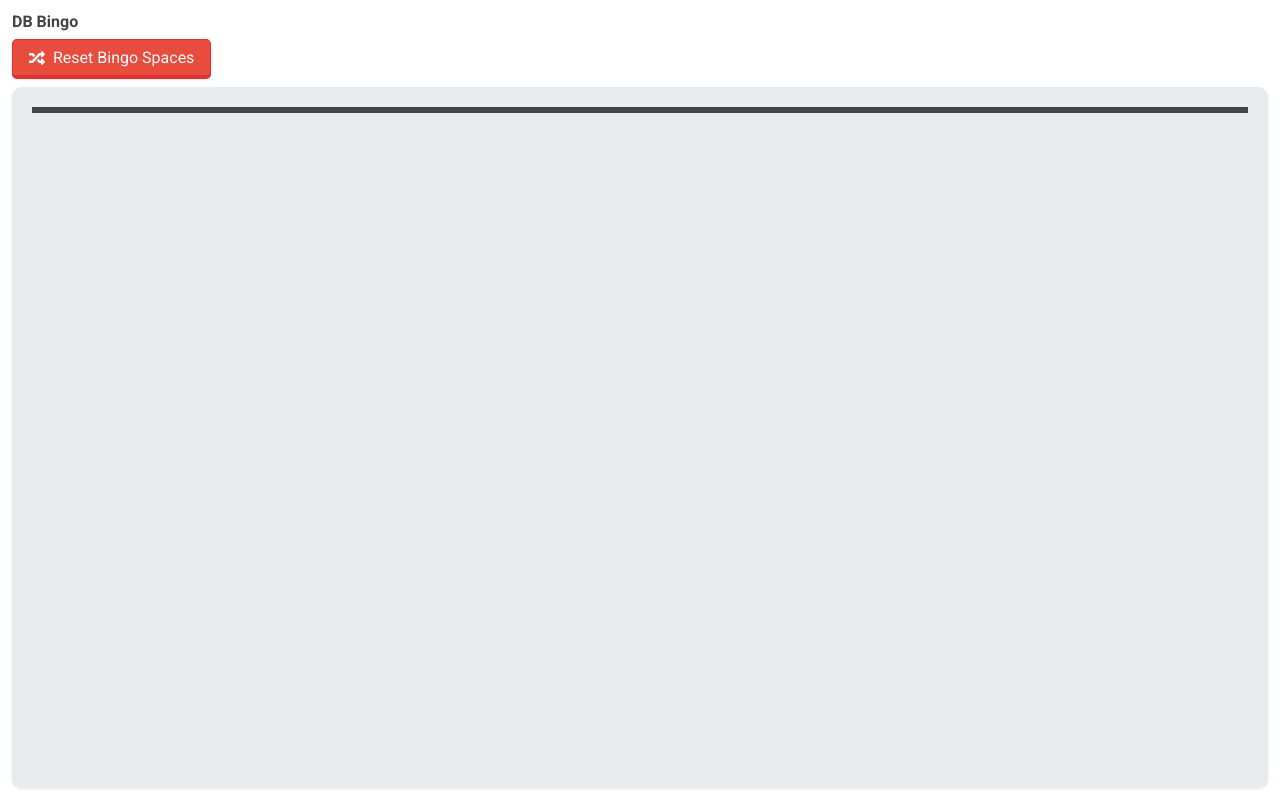
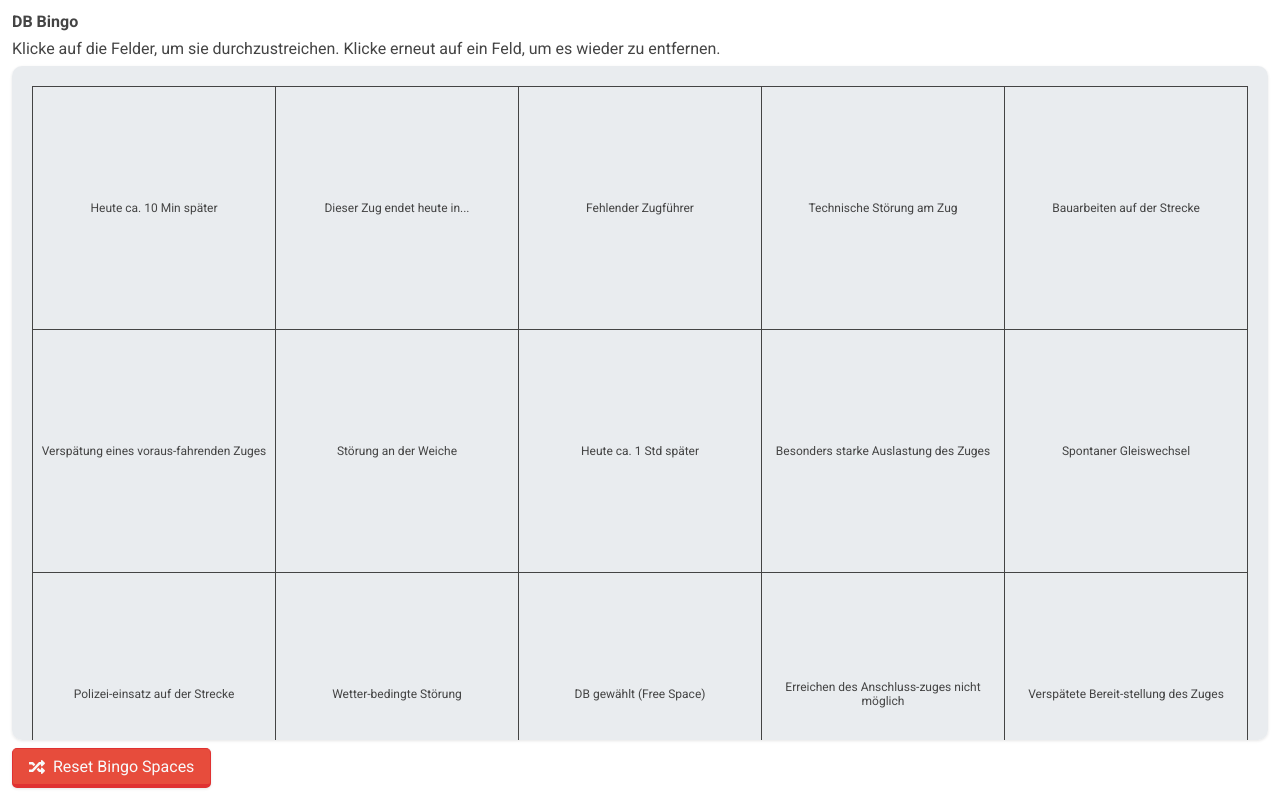
Before and after one commit to olinkirkland/bingo, a Vue app: page / in a window 1280 px wide. Built offline with nearby package versions, Linux system fonts and the light colour scheme.

Commit message:
Add base

```diff
--- a/src/App.vue
+++ b/src/App.vue
@@ -1,10 +1,11 @@
 <template>
     <div class="app">
         <h1>DB Bingo</h1>
-        <Button @click="generateSpaces" primary>
-            <i class="fas fa-random"></i>
-            <span> Reset Bingo Spaces </span></Button
-        >
+        <p>
+            Klicke auf die Felder, um sie durchzustreichen. Klicke erneut auf
+            ein Feld, um es wieder zu entfernen.
+        </p>
+
         <div class="scrollable-container">
             <ul class="spaces">
                 <li
@@ -12,6 +13,7 @@
                     :key="index"
                     class="space"
                     :class="{ 'crossed-out': getEntryByIndex(index) }"
+                    @click="toggleEntryByIndex(index)"
                 >
                     <span>{{ space }}</span>
                     <i class="fas fa-times"></i>
@@ -21,12 +23,17 @@
                 </li>
             </ul>
         </div>
+
+        <Button @click="resetSpaces" primary>
+            <i class="fas fa-random"></i>
+            <span>Reset Bingo Spaces</span></Button
+        >
     </div>
 </template>
 
 <script setup lang="ts">
 import stoerungen from '@/assets/stoerungen.json';
-import { ref } from 'vue';
+import { ref, watch } from 'vue';
 import Button from './components/ui/Button.vue';
 
 const spaces = ref<String[]>([]);
@@ -40,7 +47,38 @@
     entries: []
 });
 
-function generateSpaces() {
+// Load spaces from localstorage
+const storedSpaces = localStorage.getItem('bingo-spaces');
+if (storedSpaces) {
+    spaces.value = JSON.parse(storedSpaces);
+} else {
+    // If no spaces are found, reset the spaces
+    resetSpaces();
+}
+
+// Load entries from localstorage
+const storedEntries = localStorage.getItem('bingo-entries');
+if (storedEntries) {
+    data.value.entries = JSON.parse(storedEntries);
+} else {
+    // If no entries are found, initialize with an empty array
+    data.value.entries = [];
+}
+
+// Watch entries and save to localstorage
+watch(
+    () => data.value.entries,
+    (newEntries) => {
+        localStorage.setItem('bingo-entries', JSON.stringify(newEntries));
+    },
+    { deep: true }
+);
+
+function resetSpaces() {
+    // Clear entries
+    data.value.entries = [];
+
+    // Randomize the spaces
     const randomizedStoerungen = stoerungen.sort(() => Math.random() - 0.5);
     spaces.value = randomizedStoerungen.slice(0, 24);
 
@@ -53,6 +91,24 @@
         index: centerIndex,
         date: new Date().getTime()
     });
+
+    // Save spaces to localstorage
+    localStorage.setItem('bingo-spaces', JSON.stringify(spaces.value));
+}
+
+function toggleEntryByIndex(index: number) {
+    if (data.value.entries.some((entry) => entry.index === index)) {
+        // If the entry is already crossed out, remove it
+        data.value.entries = data.value.entries.filter(
+            (entry) => entry.index !== index
+        );
+    } else {
+        // Otherwise, add it
+        data.value.entries.push({
+            index: index,
+            date: new Date().getTime()
+        });
+    }
 }
 
 function formatEntryDate(date: number | undefined) {
--- a/vite.config.ts
+++ b/vite.config.ts
@@ -7,6 +7,7 @@
 export default defineConfig({
     plugins: [vue()],
     server: { host: false }, // For external IP access
+    base: '/db-bingo',
     resolve: {
         alias: {
             '@': new URL('./src', import.meta.url).pathname
```
Lines whose indentation alone changed are shown as unchanged.
